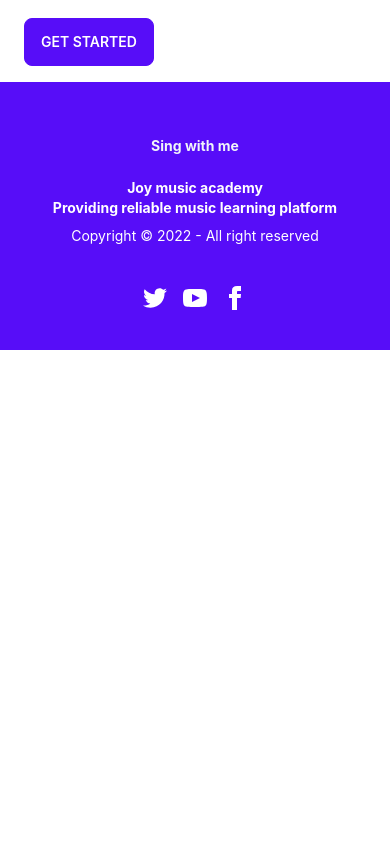
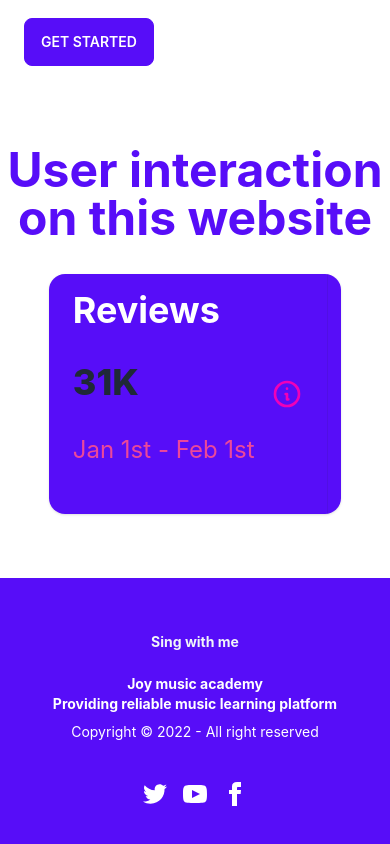
Before and after one commit to Joykhaan/sing-with-me-client, a React (Create React App) app: page / in a window 390 px wide. Shown: the part 2127-2971 px from the top of the page. Before the commit the page ends 2477 px from the top, so only its background shows below. Built offline with nearby package versions, Linux system fonts and the light colour scheme; no server answers.

Commit message:
extra section added

```diff
--- a/src/Pages/Addservice/Addservices.js
+++ b/src/Pages/Addservice/Addservices.js
@@ -47,7 +47,7 @@ const Addservices = () => {
     }
     return (
         <div>
-            <h2>this is add services page</h2>
+            <h2 className='font-bold text-primary text-5xl text-center mb-8 mt-16'>this is add services page</h2>
 
             <div className='flex justify-center'>
 
@@ -56,21 +56,21 @@ const Addservices = () => {
 
                     <div>
                         <label className="label">
-                            <span className="label-text">Add a Service Name</span>
+                            <span className="label-text text-2xl">Add a Service Name</span>
                         </label>
                         <input name='title' type="text" placeholder="Service name" className="input input-bordered input-primary w-full max-w-xs block mb-8" reruired="true" />
                     </div>
 
                     <div>
                         <label className="label">
-                            <span className="label-text">Add image Link</span>
+                            <span className="label-text text-2xl">Add image Link</span>
                         </label>
                         <input name='img' type="text" placeholder="image url" className="input input-bordered input-primary w-full max-w-xs block mb-8" reruired="true" />
                     </div>
 
                     <div>
                         <label className="label">
-                            <span className="label-text">Set Price</span>
+                            <span className="label-text text-2xl">Set Price</span>
                         </label>
                         <input name='price' type="text" placeholder="Price" className="input input-bordered input-primary w-full max-w-xs block mb-8" reruired="true" />
 
@@ -79,12 +79,12 @@ const Addservices = () => {
 
                     <div>
                     <label className="label">
-                            <span className="label-text">Description</span>
+                            <span className="label-text text-2xl">Description</span>
                         </label>
                         <textarea name='description' className="textarea textarea-primary w-80" placeholder="type service description" reruired="true"></textarea>
 
                     </div>
-                    <input className='btn btn-primary' type="submit" value="Add your service" />
+                    <input className='btn w-80 mb-16 mt-6 btn-primary' type="submit" value="Add your service" />
 
                 </form>
                 <ToastContainer></ToastContainer>
--- a/src/Pages/Home/Home.js
+++ b/src/Pages/Home/Home.js
@@ -1,6 +1,7 @@
 import React from 'react';
 import Banner from '../Banner/Banner';
 import Biosection from '../Biosection/Biosection';
+import TotalTraffic from '../TotalTraffic/TotalTraffic';
 import Services from './Services/Services';
 
 
@@ -10,6 +11,7 @@ const Home = () => {
             <Banner></Banner>
             <Services></Services>
             <Biosection></Biosection>
+            <TotalTraffic></TotalTraffic>
 
 
         </div>
--- a/src/Pages/Home/Services/ServicesCard.js
+++ b/src/Pages/Home/Services/ServicesCard.js
@@ -7,8 +7,8 @@ import 'react-photo-view/dist/react-photo-view.css';
 const ServicesCard = ({service}) => {
     const {title,img,description,price,_id}=service
     return (
-        <div>
-            <div className="card card-compact w-full bg-base-100 shadow-xl">
+        <div className='mx-8 md:mx-0'>
+            <div className="card card-compact w-full bg-base-100 shadow-xl ">
                 {/* <figure><img src={img} alt="Shoes" /></figure> */}
 
                 <PhotoProvider>
--- a/src/Pages/Home/Showallservices/Showallservicescard.js
+++ b/src/Pages/Home/Showallservices/Showallservicescard.js
@@ -5,7 +5,7 @@ const Showallservicescard = ({allservice}) => {
     const {title,img,description,price,_id}=allservice
     console.log('service',allservice)
     return (
-        <div>
+        <div className='mx-8 md:mx-0'>
             <div className="card card-compact w-full bg-base-100 shadow-xl">
                 <figure><img src={img} alt="Shoes" /></figure>
                 <div className="card-body">
--- /dev/null
+++ b/src/Pages/TotalTraffic/TotalTraffic.js
@@ -0,0 +1,43 @@
+import React from 'react';
+
+const TotalTraffic = () => {
+    return (
+        <div>
+            <h2 className='text-center text-primary text-5xl mt-16  block font-bold'>User interaction on this website</h2>
+            <div className='flex justify-center w-full'>
+            <div className="stats shadow bg-primary w-3/4 h-60 mt-8 mb-16">
+
+                <div className="stat">
+                    <div className="stat-figure text-secondary">
+                        <svg xmlns="http://www.w3.org/2000/svg" fill="none" viewBox="0 0 24 24" className="inline-block w-8 h-8 stroke-current"><path strokeLinecap="round" strokeLinejoin="round" strokeWidth="2" d="M13 16h-1v-4h-1m1-4h.01M21 12a9 9 0 11-18 0 9 9 0 0118 0z"></path></svg>
+                    </div>
+                    <div className="stat-title text-4xl text-white font-bold">Reviews</div>
+                    <div className="stat-value">31K</div>
+                    <div className="stat-desc text-2xl text-pink-500">Jan 1st - Feb 1st</div>
+                </div>
+
+                <div className="stat">
+                    <div className="stat-figure text-secondary">
+                        <svg xmlns="http://www.w3.org/2000/svg" fill="none" viewBox="0 0 24 24" className="inline-block w-8 h-8 stroke-current"><path strokeLinecap="round" strokeLinejoin="round" strokeWidth="2" d="M12 6V4m0 2a2 2 0 100 4m0-4a2 2 0 110 4m-6 8a2 2 0 100-4m0 4a2 2 0 110-4m0 4v2m0-6V4m6 6v10m6-2a2 2 0 100-4m0 4a2 2 0 110-4m0 4v2m0-6V4"></path></svg>
+                    </div>
+                    <div className="stat-title text-4xl text-white font-bold">New Users</div>
+                    <div className="stat-value">4,200</div>
+                    <div className="stat-desc text-2xl text-pink-500">↗︎ 400 (22%)</div>
+                </div>
+
+                <div className="stat">
+                    <div className="stat-figure text-secondary">
+                        <svg xmlns="http://www.w3.org/2000/svg" fill="none" viewBox="0 0 24 24" className="inline-block w-8 h-8 stroke-current"><path strokeLinecap="round" strokeLinejoin="round" strokeWidth="2" d="M5 8h14M5 8a2 2 0 110-4h14a2 2 0 110 4M5 8v10a2 2 0 002 2h10a2 2 0 002-2V8m-9 4h4"></path></svg>
+                    </div>
+                    <div className="stat-title text-4xl text-white font-bold">New Registers</div>
+                    <div className="stat-value">1,200</div>
+                    <div className="stat-desc text-2xl text-pink-500">↘︎ 90 (14%)</div>
+                </div>
+
+            </div>
+        </div>
+        </div>
+    );
+};
+
+export default TotalTraffic;
```
